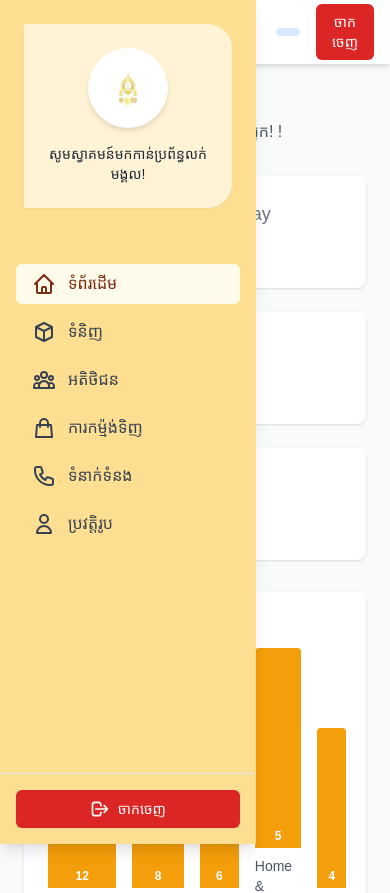
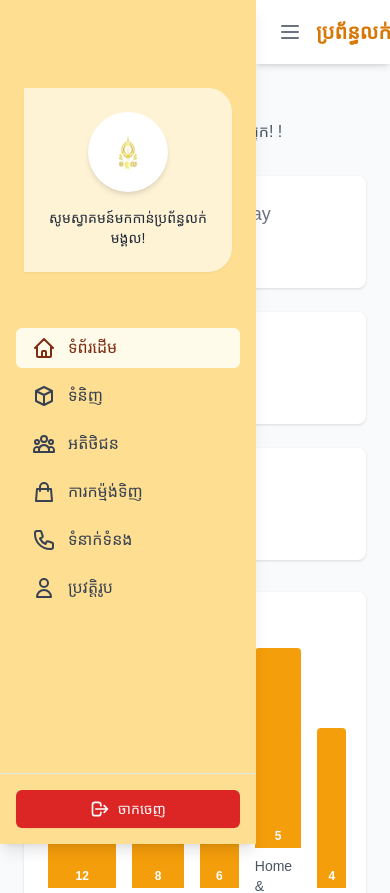
Before and after one commit to StrikerEurika/mongkol-sale-system, a Vue app in the folder frontend/: page / in a window 390 px wide. Shown: the top 893 px of the page. Built offline with nearby package versions, Linux system fonts and the light colour scheme; a web font is replaced by a local one.

Commit message:
fix navbar for responsive to the sidebar triggering

```diff
--- a/frontend/src/App.vue
+++ b/frontend/src/App.vue
@@ -1,19 +1,27 @@
 <!-- src/App.vue -->
 <template>
   <div class="min-h-screen bg-gray-50">
-    <Navbar v-if="showNavbar" @toggle-sidebar="sidebarOpen = !sidebarOpen" />
-    <div class="flex">
+    <!-- Navbar - Fixed positioning, full width with conditional left offset -->
+    <Navbar
+      v-if="showNavbar"
+      :sidebarOpen="sidebarOpen"
+      @toggle-sidebar="sidebarOpen = !sidebarOpen"
+    />
+
+    <!-- Sidebar - Fixed positioning, full height with z-50 to appear above navbar -->
     <Sidebar v-if="showSidebar" :open="sidebarOpen" />
+
+    <!-- Main Content - Adjusts when sidebar opens on larger screens -->
     <main
       :class="[
-          'w-full',
+        'min-h-screen',
+        'pt-16', // Account for fixed navbar height
         showSidebar && sidebarOpen ? 'md:ml-64' : '',
-          'transition-all duration-300',
+        'transition-margin duration-300 ease-in-out',
       ]"
     >
       <router-view />
     </main>
-    </div>
   </div>
 </template>
 
@@ -31,7 +39,7 @@ const showNavbar = computed(() => route.name !== "Login");
 const showSidebar = computed(() => route.name !== "Login");
 const sidebarOpen = ref(showSidebar.value);
 
-// keep sidebarOpen in sync when route changes (e.g., entering/exiting Login)
+// Keep sidebarOpen in sync when route changes (e.g., entering/exiting Login)
 watch(showSidebar, (val) => {
   sidebarOpen.value = val;
 });
@@ -45,7 +53,7 @@ const updateHtmlLangAndClass = (lang: string) => {
   // Remove old lang-xx classes
   html.className = html.className
     .split(" ")
-    .filter(cls => !cls.startsWith("lang-"))
+    .filter((cls) => !cls.startsWith("lang-"))
     .join(" ");
 
   // Add new language class
--- a/frontend/src/components/Navbar.vue
+++ b/frontend/src/components/Navbar.vue
@@ -1,12 +1,17 @@
-<!-- src/components/Navbar.vue -->
 <template>
-  <nav class="bg-white shadow-md">
-    <div class="max-w-7xl mx-auto px-4 sm:px-6 lg:px-8">
-      <div class="flex justify-between h-16">
-        <div class="flex items-center">
+  <nav
+    :class="[
+      'fixed top-0 right-0 bg-white shadow-md z-40 transition-all duration-300 ease-in-out',
+      sidebarOpen ? 'left-64' : 'left-0',
+    ]"
+  >
+    <div class="h-16 px-4 sm:px-6 lg:px-8 flex justify-between items-center">
+      <!-- Left Content: Toggle Button + Logo -->
+      <div class="flex items-center gap-2">
         <button
           @click="toggleSidebar"
-            class="mr-4 p-1 rounded-md text-gray-500 hover:text-gray-700 focus:outline-none"
+          class="p-1.5 rounded-md text-gray-500 hover:text-gray-700 hover:bg-gray-100 focus:outline-none focus:ring-2 focus:ring-orange-500 focus:ring-offset-2 transition-colors"
+          :aria-label="sidebarOpen ? 'Close sidebar' : 'Open sidebar'"
         >
           <svg
             class="h-6 w-6"
@@ -22,41 +27,46 @@
             />
           </svg>
         </button>
-          <div class="flex-shrink-0 flex items-center">
-            <h1 class="text-xl font-bold font-heading text-orange-600">
+        <div class="flex-shrink-0">
+          <h1
+            class="text-xl font-bold font-heading text-orange-600 whitespace-nowrap"
+          >
             {{ $t("components.navbar.navTitle") }}
           </h1>
         </div>
       </div>
-        <div class="flex items-center">
-          <div class="ml-3 relative">
-            <div class="flex items-center space-x-4">
+
+      <!-- Right Content: Language Switcher, User Info, Logout -->
+      <div class="flex items-center gap-4 ml-auto">
         <!-- Language Switcher -->
         <LanguageSwitcher />
-              <span class="text-sm font-medium text-gray-700">
+
+        <!-- User Name (hidden on very small screens) -->
+        <span class="text-sm font-medium text-gray-700 hidden sm:inline">
           {{ user?.name }}
         </span>
+
+        <!-- User Role Badge (hidden on small screens) -->
         <span
-                class="inline-flex items-center px-3 py-1 rounded-full text-xs font-medium bg-blue-100 text-blue-800"
+          class="inline-flex items-center px-3 py-1 rounded-full text-xs font-medium bg-blue-100 text-blue-800 hidden sm:inline-flex"
         >
           {{ user?.role }}
         </span>
+
+        <!-- Logout Button -->
         <button
           @click="logout"
-                class="ml-4 px-4 py-2 text-sm font-medium text-white bg-red-600 rounded-md hover:bg-red-700 focus:outline-none"
+          class="px-4 py-2 text-sm font-medium text-white bg-red-600 rounded-md hover:bg-red-700 focus:outline-none focus:ring-2 focus:ring-red-500 focus:ring-offset-2 transition-colors whitespace-nowrap"
         >
           {{ $t("components.navbar.logOutButton") }}
         </button>
-            </div>
-          </div>
-        </div>
       </div>
     </div>
   </nav>
 </template>
 
 <script setup lang="ts">
-import { computed } from "vue";
+import { computed, defineProps } from "vue";
 import { useRouter } from "vue-router";
 import { useAuthStore } from "@/stores/auth";
 import LanguageSwitcher from "./LanguageSwitcher.vue";
@@ -65,13 +75,22 @@ const emit = defineEmits<{
   (e: "toggle-sidebar"): void;
 }>();
 
+interface Props {
+  sidebarOpen?: boolean;
+}
+
+const props = withDefaults(defineProps<Props>(), {
+  sidebarOpen: false,
+});
+
 const router = useRouter();
 const authStore = useAuthStore();
 
 const user = computed(() => authStore.currentUser);
 
+const sidebarOpen = computed(() => props.sidebarOpen);
+
 const toggleSidebar = () => {
-  // emit event so parent can toggle the sidebar
   emit("toggle-sidebar");
 };
 
@@ -79,5 +98,4 @@ const logout = () => {
   authStore.logout();
   router.push("/login");
 };
-
 </script>
--- a/frontend/src/components/Sidebar.vue
+++ b/frontend/src/components/Sidebar.vue
@@ -1,12 +1,13 @@
-<!-- src/components/Sidebar.vue -->
 <template>
   <div
     :class="[
-      'fixed inset-y-0 left-0 w-64 bg-[#FEDF92] shadow-lg transform transition-transform duration-300 ease-in-out z-30',
+      'fixed inset-y-0 left-0 w-64 bg-[#FEDF92] shadow-lg transform transition-transform duration-300 ease-in-out z-50',
       open ? 'translate-x-0' : '-translate-x-full',
-      'h-screen overflow-y-auto',
+      'h-screen overflow-y-auto pt-16',
     ]"
-    aria-hidden="false"
+    :aria-hidden="!open"
+    role="navigation"
+    aria-label="Main navigation"
   >
     <!-- Top header with rounded right edge, centered emblem and welcome text -->
     <div class="px-6 pt-6 pb-8">
```
Lines whose indentation alone changed are shown as unchanged.
